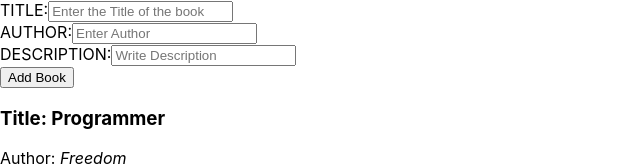
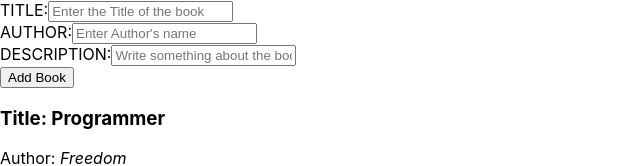
Before and after one commit to Freedom-seven/bookstore, a React (Create React App) app: page / in a window 1280 px wide. Shown: the top 166 px of the page, without its empty margins (0-640 px from the left). Built offline with nearby package versions, Linux system fonts and the light colour scheme.

Commit message:
add props

```diff
--- a/src/Components/BookStoreForm.jsx
+++ b/src/Components/BookStoreForm.jsx
@@ -16,6 +16,7 @@ const BookStoreForm = (props) => {
 
     const handleSubmit = (e) => {
         e.preventDefault();
+        props.BookStoreForm.addBook(bookstoreForm);
         setBoostoreForm({
             title: "",
             author: "",
@@ -30,11 +31,11 @@ const BookStoreForm = (props) => {
             </div>
             <div>
                 <label htmlFor="author">AUTHOR:</label>
-                <input type="text" name="author" value={bookstoreForm.author} onChange={handleChacge} placeholder="Enter Author" />
+                <input type="name" name="author" value={bookstoreForm.author} onChange={handleChacge} placeholder="Enter Author's name" />
             </div>
             <div>
                 <label htmlFor="description">DESCRIPTION:</label>
-                <input type="text" name="description" value={bookstoreForm.description} onChange={handleChacge} placeholder="Write Description" />
+                <input type="text" name="description" value={bookstoreForm.description} onChange={handleChacge} placeholder="Write something about the book" />
             </div>
             <div><button className="submit">Add Book</button></div>
         </form>
```
